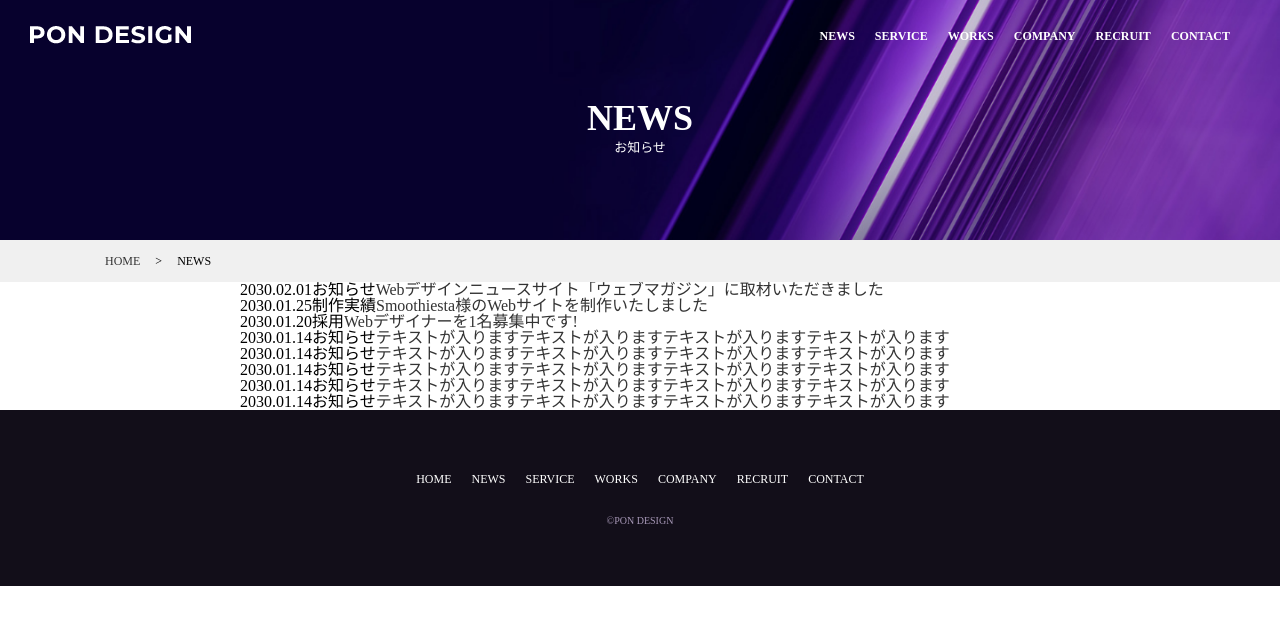
After one commit to kuma-mofumofu/corporate-site, a PHP site: page /news.html in a window 1280 px wide. The commit adds this page. Shown: the top 625 px of the page. Run offline with PHP 8.4, Linux system fonts and the light colour scheme.

Commit message:
JavaScript、時間でclass付与追加

```diff
--- /dev/null
+++ b/css/pages/_news.scss
@@ -0,0 +1,18 @@
+@import "../global/variables";
+
+#news{
+
+  .news--list{
+    max-width: 800px;
+    margin: 0 auto;
+
+    li{
+      display: flex;
+    }
+  }
+
+  .news-list-block{
+    display: flex;
+  }
+
+}
--- /dev/null
+++ b/css/parts/_page_title.scss
@@ -0,0 +1,43 @@
+@import "../global/variables";
+
+.page_title{
+  height: 240px;
+  background-image: url(/Users/akedotaichi/Desktop/2022.07.15課題/kadai/images/top.png);
+  background-repeat: no-repeat;
+  background-position: center center;
+  background-size: cover;
+  color: $color-white;
+  font-family: "Montserrat";
+  text-align: center;
+  padding: 50px 40px 10px 40px;
+
+
+  h2{
+    font-size: 36px;
+    padding-top: 50px;
+    padding-bottom: 5px;
+  }
+
+  p{
+    font-size: 13px;
+  }
+}
+
+.pankuzu{
+  background-color: $color-gray_bg;
+  padding-top: 10px;
+  padding-bottom: 10px;
+  position: sticky;
+
+  p{
+    font-family: "Montserrat";
+    font-size: 12px;
+    max-width: 1100px;
+    padding: 5px 15px;
+    margin: 0 auto;
+
+    span{
+      padding: 0 15px;
+    }
+  }
+}
--- a/css/style.css
+++ b/css/style.css
@@ -19,6 +19,8 @@
 /* ===============================================
 # 色
 =============================================== */
+@import url("https://fonts.googleapis.com/css2?family=Noto+Serif+JP:wght@200;300;400;500&display=swap");
+@import url("https://fonts.googleapis.com/css2?family=Noto+Serif+JP:wght@200;300;400;500&display=swap");
 @import url("https://fonts.googleapis.com/css2?family=Noto+Serif+JP:wght@200;300;400;500&display=swap");
 @import url("https://fonts.googleapis.com/css2?family=Noto+Serif+JP:wght@200;300;400;500&display=swap");
 @import url("https://fonts.googleapis.com/css2?family=Noto+Serif+JP:wght@200;300;400;500&display=swap");
@@ -690,6 +692,57 @@ footer ul a:hover {
 /* ===============================================
 # 色
 =============================================== */
+.page_title {
+  height: 240px;
+  background-image: url(/Users/akedotaichi/Desktop/2022.07.15課題/kadai/images/top.png);
+  background-repeat: no-repeat;
+  background-position: center center;
+  background-size: cover;
+  color: #fff;
+  font-family: "Montserrat";
+  text-align: center;
+  padding: 50px 40px 10px 40px;
+}
+
+.page_title h2 {
+  font-size: 36px;
+  padding-top: 50px;
+  padding-bottom: 5px;
+}
+
+.page_title p {
+  font-size: 13px;
+}
+
+.pankuzu {
+  background-color: #f0f0f0;
+  padding-top: 10px;
+  padding-bottom: 10px;
+  position: -webkit-sticky;
+  position: sticky;
+}
+
+.pankuzu p {
+  font-family: "Montserrat";
+  font-size: 12px;
+  max-width: 1100px;
+  padding: 5px 15px;
+  margin: 0 auto;
+}
+
+.pankuzu p span {
+  padding: 0 15px;
+}
+
+/* ===============================================
+# フォント
+=============================================== */
+/* ===============================================
+# フォントサイズ
+=============================================== */
+/* ===============================================
+# 色
+=============================================== */
 #top {
   /* ===============================================
   # NEWS
@@ -1136,4 +1189,30 @@ footer ul a:hover {
   font-family: "Montserrat";
   padding-bottom: 20px;
 }
+
+/* ===============================================
+# フォント
+=============================================== */
+/* ===============================================
+# フォントサイズ
+=============================================== */
+/* ===============================================
+# 色
+=============================================== */
+#news .news--list {
+  max-width: 800px;
+  margin: 0 auto;
+}
+
+#news .news--list li {
+  display: -webkit-box;
+  display: -ms-flexbox;
+  display: flex;
+}
+
+#news .news-list-block {
+  display: -webkit-box;
+  display: -ms-flexbox;
+  display: flex;
+}
 /*# sourceMappingURL=style.css.map */
--- a/css/style.scss
+++ b/css/style.scss
@@ -12,5 +12,7 @@
 @import "parts/title";
 @import "parts/slider";
 @import "parts/scroll_top";
+@import "parts/page_title";
 
 @import "pages/top";
+@import "pages/news";
--- a/js/script.js
+++ b/js/script.js
@@ -70,7 +70,12 @@ document.addEventListener('DOMContentLoaded', () => {//先に読み込むため
 
   // const countUp = () => {
   //   count++;                                          //現在のcountの値に1を足す
+  //   console.log(count);
+  //   return count;
   // }
+
+  // console.log(count);
+
 
   // setInterval(countUp,1000);                          //変数countUpの処理を1000ミリ秒後（＝1秒後）に繰り返し
 
@@ -80,6 +85,20 @@ document.addEventListener('DOMContentLoaded', () => {//先に読み込むため
 
   /*-----------------------------------------------------------------------------*/
 
+  let count = 0;//初期値として0を代入
+
+  const countUp = () => {
+
+    count++;
+
+    let sliderTime = document.querySelector('#slider');
+
+    if(count % 2 === 0){
+      sliderTime.classList.toggle('is-active');
+    }
+  }
+
+  setInterval(countUp,2000);
 
 
 });
--- /dev/null
+++ b/news.html
@@ -0,0 +1,156 @@
+<!DOCTYPE html>
+<html lang="ja">
+
+  <head>
+    <meta charset="utf-8" />
+    <meta name="viewport" content="width=device-width, initial-scale=1" />
+    <link rel="shortcut icon" href="images/favicon.png" />
+    <link rel="stylesheet" href="css/reset.css" />
+    <link rel="stylesheet" href="css/style.css" />
+    <title>2022.07.15課題</title>
+  </head>
+
+  <body id="news">
+
+    <header id="header">
+      <div class="header--inner">
+
+        <h1 class="logo">
+          <a href="#"><img src="images/logo.png" alt=""></a>
+        </h1>
+
+        <nav>
+          <ul>
+            <li><a href="#">NEWS</a></li>
+            <li><a href="#">SERVICE</a></li>
+            <li><a href="#">WORKS</a></li>
+            <li><a href="#">COMPANY</a></li>
+            <li><a href="#">RECRUIT</a></li>
+            <li><a href="#">CONTACT</a></li>
+          </ul>
+        </nav>
+
+        <div class="menu">
+          <div class="menu-btn">
+            <span></span>
+            <span></span>
+            <span></span>
+          </div>
+        </div>
+
+      </div><!-- /header--inner -->
+    </header>
+
+    <main>
+
+      <section>
+        <div class="page_title">
+          <h2>NEWS</h2>
+          <p>お知らせ</p>
+        </div>
+
+        <div class="pankuzu">
+          <p><a href="#">HOME</a><span>></span>NEWS</p>
+        </div>
+      </section>
+
+      <section>
+        <div class="news--list">
+            <ul>
+
+              <li>
+                <div class="news-list-block">
+                  <time datetime="2030-02-01">2030.02.01</time>
+                  <div>お知らせ</div>
+                </div>
+                <a href="#"><p>Webデザインニュースサイト「ウェブマガジン」に取材いただきました</p></a>
+              </li>
+
+              <li>
+                <div class="news-list-block">
+                  <time datetime="2030-01-25">2030.01.25</time>
+                  <div>制作実績</div>
+                </div>
+                <a href="#"><p>Smoothiesta様のWebサイトを制作いたしました</p></a>
+              </li>
+
+              <li>
+                <div class="news-list-block">
+                  <time datetime="2030-01-20">2030.01.20</time>
+                  <div>採用</div>
+                </div>
+                <a href="#"><p>Webデザイナーを1名募集中です!</p></a>
+              </li>
+
+              <li>
+                <div class="news-list-block">
+                  <time datetime="2030-01-20">2030.01.14</time>
+                  <div>お知らせ</div>
+                </div>
+                <a href="#"><p>テキストが入りますテキストが入りますテキストが入りますテキストが入ります</p></a>
+              </li>
+
+              <li>
+                <div class="news-list-block">
+                  <time datetime="2030-01-20">2030.01.14</time>
+                  <div>お知らせ</div>
+                </div>
+                <a href="#"><p>テキストが入りますテキストが入りますテキストが入りますテキストが入ります</p></a>
+              </li>
+
+              <li>
+                <div class="news-list-block">
+                  <time datetime="2030-01-20">2030.01.14</time>
+                  <div>お知らせ</div>
+                </div>
+                <a href="#"><p>テキストが入りますテキストが入りますテキストが入りますテキストが入ります</p></a>
+              </li>
+
+              <li>
+                <div class="news-list-block">
+                  <time datetime="2030-01-20">2030.01.14</time>
+                  <div>お知らせ</div>
+                </div>
+                <a href="#"><p>テキストが入りますテキストが入りますテキストが入りますテキストが入ります</p></a>
+              </li>
+
+              <li>
+                <div class="news-list-block">
+                  <time datetime="2030-01-20">2030.01.14</time>
+                  <div>お知らせ</div>
+                </div>
+                <a href="#"><p>テキストが入りますテキストが入りますテキストが入りますテキストが入ります</p></a>
+              </li>
+
+            </ul>
+
+        </div>
+      </section>
+
+    </main>
+
+    <footer>
+      <nav>
+        <ul>
+          <li><a href="#">HOME</a></li>
+          <li><a href="#">NEWS</a></li>
+          <li><a href="#">SERVICE</a></li>
+          <li><a href="#">WORKS</a></li>
+          <li><a href="#">COMPANY</a></li>
+          <li><a href="#">RECRUIT</a></li>
+          <li><a href="#">CONTACT</a></li>
+        </ul>
+      </nav>
+      <p>©PON DESIGN</p>
+    </footer>
+
+    <div class="scroll_top">
+      <a href="#"><span>↑</span></a>
+    </div>
+
+    <script src="js/jquery-3.6.0.min.js"></script>
+    <script src="js/jquery.easing.1.3.js"></script>
+    <script src="js/script.js"></script>
+  </body>
+
+</html>
```
Also changed, not shown: 1 other file.
